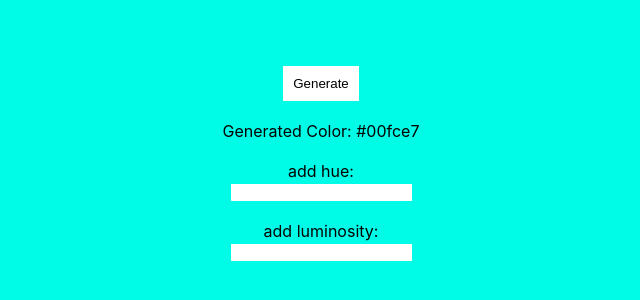
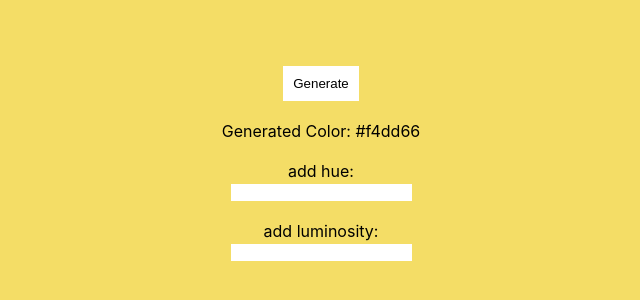
Before and after one commit to klupsky/react-randomcolorgenerator, a React (Create React App) app: page / in a window 1280 px wide. Shown: the part 214-514 px from the top of the page, without its empty margins (319-959 px from the left). Built offline with nearby package versions, Linux system fonts and the light colour scheme.

Commit message:
Add new version that is clean and has more styles

```diff
--- a/src/App.js
+++ b/src/App.js
@@ -3,16 +3,15 @@ import randomColor from 'randomcolor';
 import React, { useState } from 'react';
 
 export default function App() {
+  const [color, setColor] = useState(randomColor());
   const [hue, setHue] = useState('');
   const [luminosity, setLuminosity] = useState('');
-  const [color, setColor] = useState(randomColor());
-  const colorCreate = randomColor({ hue: hue, luminosity: luminosity });
 
   return (
     <div
       className="Generator"
       style={{
-        backgroundColor: colorCreate,
+        backgroundColor: color,
         transition: 'all .5s ease',
         width: '100vw',
         height: '100vh',
@@ -26,15 +25,17 @@ export default function App() {
         }}
       >
         <button
-          style={{ backgroundColor: 'white', border: 'none', padding: '10px' }}
-          onClick={() => setColor(colorCreate)}
+          style={{ border: 'none', backgroundColor: 'white', padding: '10px' }}
+          onClick={() =>
+            setColor(randomColor({ hue: hue, luminosity: luminosity }))
+          }
         >
           Generate
         </button>
 
         <br />
         <br />
-        <div>Generated Color: {colorCreate}</div>
+        <div>Generated Color: {color}</div>
         <br />
         <div>
           add hue:
```
